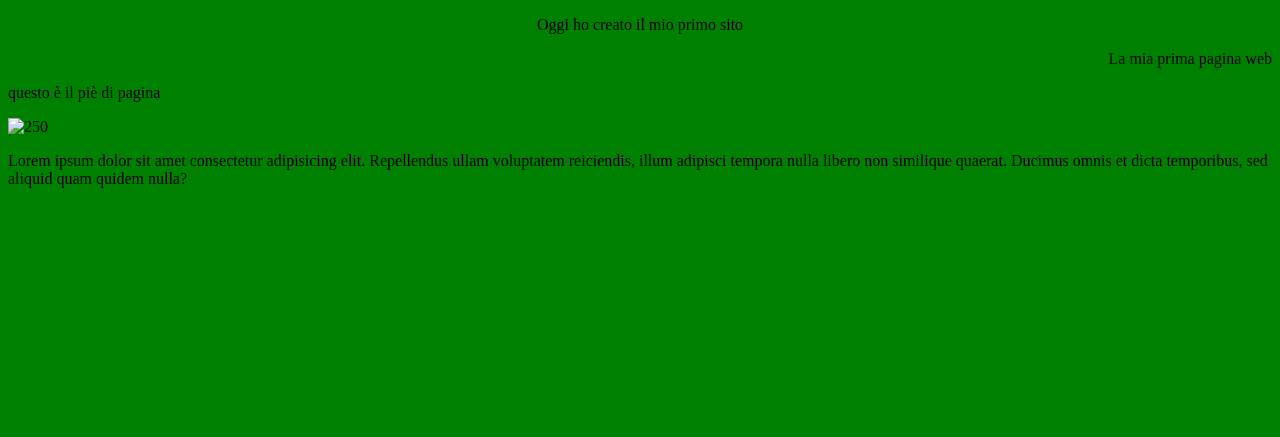
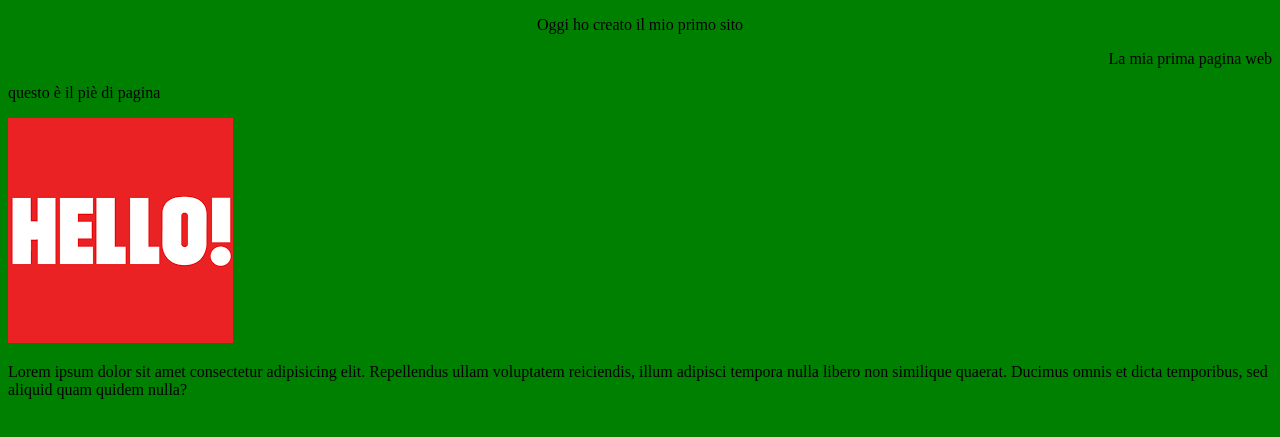
Before and after one commit to Alllex05/Hello-World, a plain HTML site: page index.html in a window 1280 px wide. Shown: the part 105-542 px from the top of the page. Drawn offline with Linux system fonts and the light colour scheme.

Commit message:
Update index.html

```diff
--- a/index.html
+++ b/index.html
@@ -18,7 +18,7 @@
 </section>
  <footer>
 <p>questo è il piè di pagina</p>
-<img src="immagini/images.png" alt="250">
+<img src="images.png" alt="250">
 <p>Lorem ipsum dolor sit amet consectetur adipisicing elit. Repellendus ullam voluptatem reiciendis, illum adipisci tempora nulla libero non similique quaerat. Ducimus omnis et dicta temporibus, sed aliquid quam quidem nulla?</p>
  </footer>
 </body>
```
